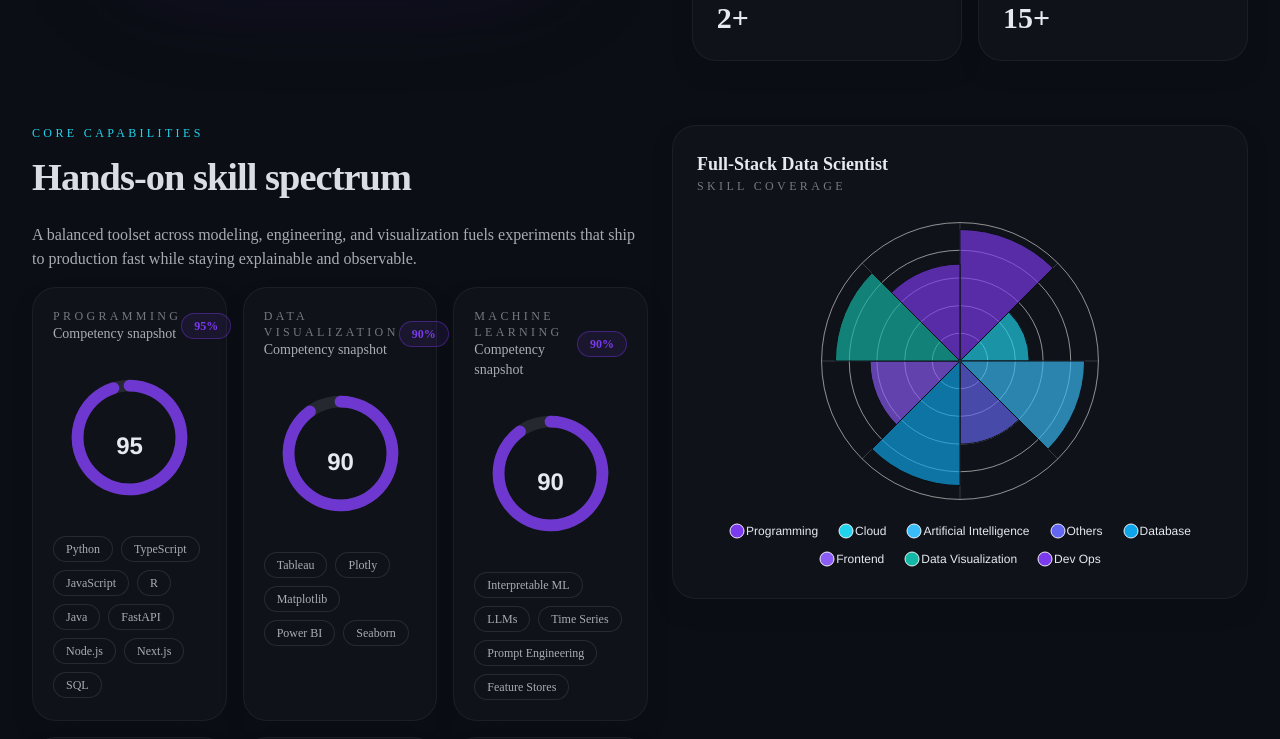
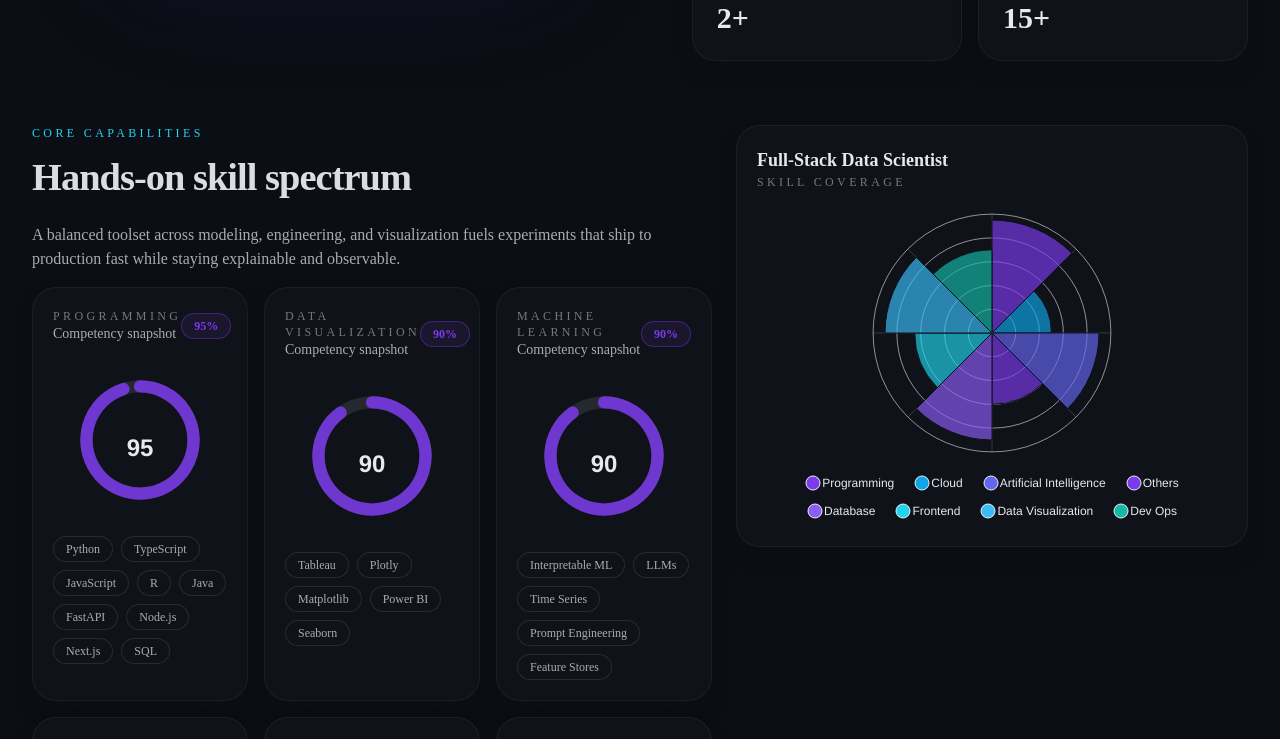
Before and after one commit to KrishnaMSD/Personal, a Next.js app: page / in a window 1280 px wide. Shown: the part 820-1559 px from the top of the page. Built offline with nearby package versions, Linux system fonts and the light colour scheme.

Commit message:
saved changes

```diff
--- a/app/layout.tsx
+++ b/app/layout.tsx
@@ -82,6 +82,7 @@ export default function RootLayout({
       <body
         id="top"
         className={`${inter.variable} ${jetbrainsMono.variable} bg-background text-foreground antialiased`}
+        style={{ isolation: "isolate" }}
       >
         <a
           href="#main"
--- a/components/charts/SkillRadarChart.tsx
+++ b/components/charts/SkillRadarChart.tsx
@@ -14,7 +14,17 @@ interface SkillRadarChartProps {
 export function SkillRadarChart({ title, metrics }: SkillRadarChartProps) {
   const chartConfig = useMemo(() => {
     const palette = ["#7C3AED", "#22D3EE", "#38BDF8", "#6366F1", "#0EA5E9", "#8B5CF6", "#14B8A6"];
-    const colors = metrics.map((_, index) => palette[index % palette.length]);
+    const axisColorMap: Record<string, string> = {
+      Programming: palette[0],
+      "Artificial Intelligence": palette[3],
+      Frontend: palette[1],
+      Database: palette[5],
+      "Data Visualization": palette[2],
+      Cloud: palette[4],
+      "Dev Ops": palette[6],
+      Others: palette[0],
+    };
+    const colors = metrics.map((metric, index) => axisColorMap[metric.axis] ?? palette[index % palette.length]);
 
     const options: ApexOptions = {
       chart: {
@@ -93,7 +103,7 @@ export function SkillRadarChart({ title, metrics }: SkillRadarChartProps) {
 
   return (
     <div
-      className="surface-card flex flex-col gap-5 p-6"
+      className="surface-card flex flex-col gap-4 p-5"
       role="img"
       aria-label={`${title} polar chart summarizing capability coverage`}
     >
@@ -101,7 +111,7 @@ export function SkillRadarChart({ title, metrics }: SkillRadarChartProps) {
         <h3 className="text-lg font-semibold text-foreground">{title}</h3>
         <p className="text-xs uppercase tracking-[0.28em] text-subtle">Skill coverage</p>
       </div>
-      <ApexChart type="polarArea" height={360} series={chartConfig.series} options={chartConfig.options} />
+      <ApexChart type="polarArea" height={320} series={chartConfig.series} options={chartConfig.options} />
     </div>
   );
 }
--- a/components/home/SkillsOverview.tsx
+++ b/components/home/SkillsOverview.tsx
@@ -23,7 +23,7 @@ export function SkillsOverview() {
             ))}
           </div>
         </div>
-        <div className="mt-6 w-full max-w-xl lg:sticky lg:top-[calc(var(--header-height)+1.5rem)] lg:mt-0 lg:self-start">
+        <div className="mt-6 w-full max-w-lg lg:sticky lg:top-[calc(var(--header-height)+1.5rem)] lg:mt-0 lg:self-start">
           <SkillRadarChart title={polar.title} metrics={polar.metrics} />
         </div>
       </div>
```
